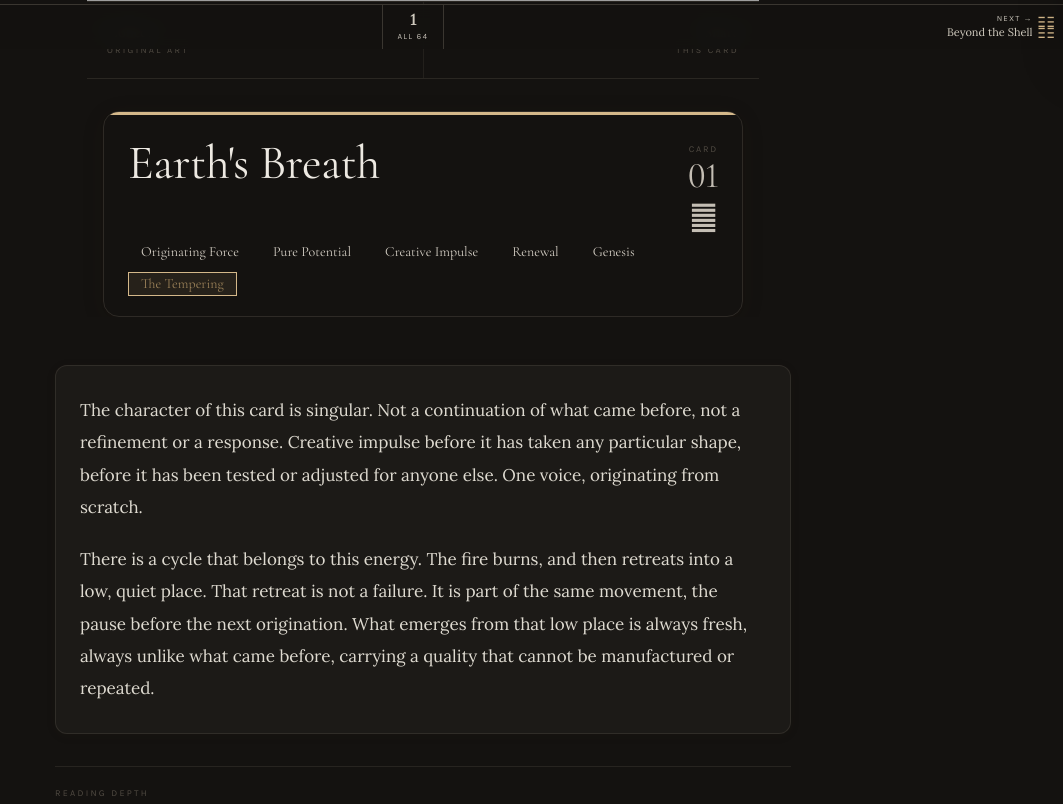
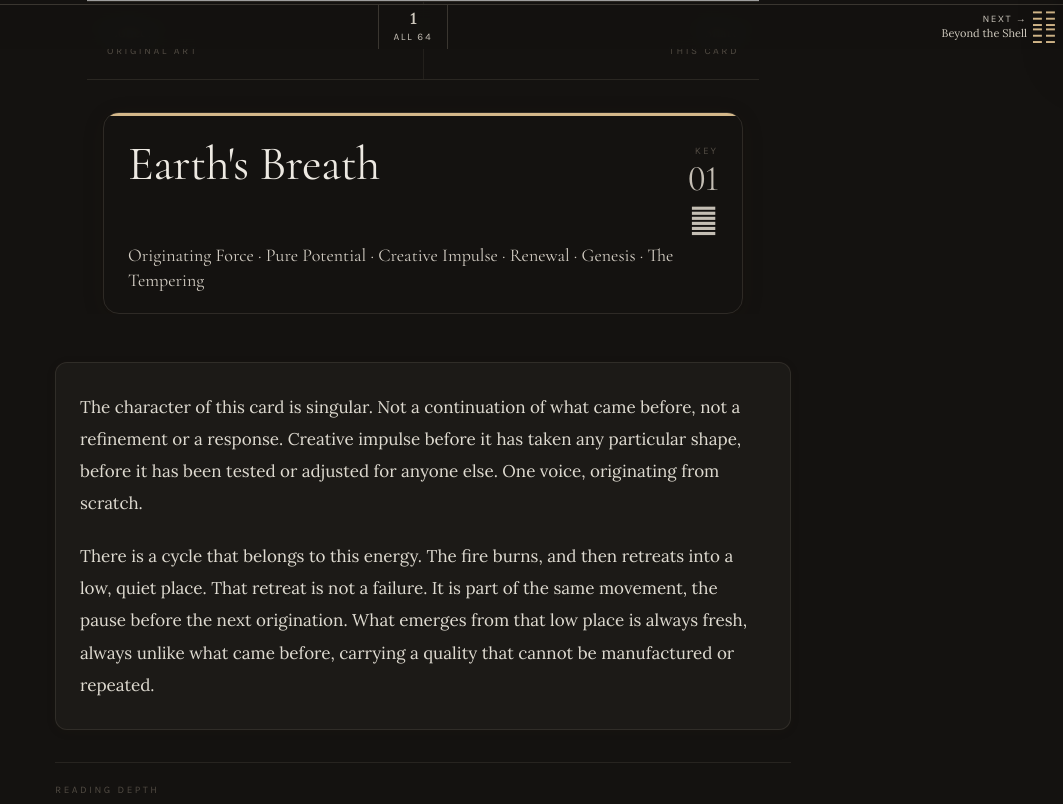
Before and after one commit to adroart/Adrian-Website, a React (Vite) app: page /oracle/universal-language/1 in a window 1280 px wide. Shown: the part 751-1555 px from the top of the page, without its empty margins (217-1280 px from the left). Built offline with nearby package versions, Linux system fonts and the light colour scheme; grey boxes are pictures that could not be loaded.

Commit message:
fix: update font sizes and improve layout for Universal Language Card component

```diff
--- a/components/UniversalLanguageCard.tsx
+++ b/components/UniversalLanguageCard.tsx
@@ -807,17 +807,17 @@ const UniversalLanguageCard: React.FC = () => {
                     <p className="font-serif text-[16px] text-wood-900 group-hover:text-bronze-600 transition-colors duration-200 leading-tight">
                       Collect
                     </p>
-                    <p className="font-label text-[9px] uppercase tracking-[0.25em] text-wood-300 mt-0.5">
+                    <p className="font-label text-[10px] uppercase tracking-[0.25em] text-wood-300 mt-0.5">
                       Original art
                     </p>
                   </div>
                   {piece?.availability === 'SOLD' && (
-                    <span className="font-label text-[9px] uppercase tracking-[0.2em] ml-auto flex-shrink-0 text-wood-400">
+                    <span className="font-label text-[10px] uppercase tracking-[0.2em] ml-auto flex-shrink-0 text-wood-400">
                       Sold
                     </span>
                   )}
                   {piece?.availability === 'READY_TO_SHIP' && (
-                    <span className="font-label text-[9px] uppercase tracking-[0.2em] ml-auto flex-shrink-0 text-bronze-500 group-hover:text-bronze-400 transition-colors duration-200">
+                    <span className="font-label text-[10px] uppercase tracking-[0.2em] ml-auto flex-shrink-0 text-bronze-500 group-hover:text-bronze-400 transition-colors duration-200">
                       Available
                     </span>
                   )}
@@ -833,7 +833,7 @@ const UniversalLanguageCard: React.FC = () => {
                     <p className="font-serif text-[16px] text-wood-900 group-hover:text-bronze-600 transition-colors duration-200 leading-tight">
                       Share
                     </p>
-                    <p className="font-label text-[9px] uppercase tracking-[0.25em] text-wood-300 mt-0.5">
+                    <p className="font-label text-[10px] uppercase tracking-[0.25em] text-wood-300 mt-0.5">
                       This card
                     </p>
                   </div>
@@ -936,7 +936,7 @@ const UniversalLanguageCard: React.FC = () => {
                 <div className="flex items-start justify-between gap-4">
                   <h1 className="font-serif text-[48px] text-wood-900 leading-[1.0] tracking-[-0.01em]">{card.card_name}</h1>
                   <div className="flex flex-col items-end gap-0.5 shrink-0 pt-1">
-                    <span className="font-label text-[9px] uppercase tracking-[0.2em] text-wood-300">Card</span>
+                    <span className="font-label text-[10px] uppercase tracking-[0.2em] text-wood-300">Key</span>
                     <span className="font-display text-[36px] font-normal text-wood-400 leading-none tracking-tight">{String(card.number).padStart(2, '0')}</span>
                     {synthesis?.reference?.hexagram_symbol && (
                       <span className="text-[32px] text-wood-400 leading-none mt-1">{synthesis.reference.hexagram_symbol}</span>
@@ -944,25 +944,18 @@ const UniversalLanguageCard: React.FC = () => {
                   </div>
                 </div>
 
-                {/* Keywords — horizontal chips */}
+                {/* Keywords — dot-separated subtitle */}
                 {(() => {
                   const kws = synthesis?.keywords ?? expanded?.keywords ?? [];
                   return kws.length > 0 ? (
-                    <div className="mt-2 flex flex-wrap items-center gap-x-2 gap-y-2">
-                      {kws.map((k, i) => (
-                        <button
-                          key={i}
-                          onClick={() => go('genekeys')}
-                          className={`font-serif text-[14px] px-3 py-1 leading-none transition-colors cursor-pointer border ${
-                            i === kws.length - 1
-                              ? 'bg-bronze-500/10 border-bronze-400 text-bronze-700 hover:bg-bronze-500/20'
-                              : 'text-wood-500 border-transparent hover:text-bronze-600'
-                          }`}
-                        >
-                          {k}
-                        </button>
-                      ))}
-                    </div>
+                    <button
+                      onClick={() => go('genekeys')}
+                      className="mt-2 block text-left w-full cursor-pointer group"
+                    >
+                      <p className="font-serif text-[18px] leading-snug text-wood-400 dark:text-wood-500 group-hover:text-bronze-600 transition-colors">
+                        {kws.join(' · ')}
+                      </p>
+                    </button>
                   ) : null;
                 })()}
               </div>{/* end card inner px */}
@@ -976,7 +969,7 @@ const UniversalLanguageCard: React.FC = () => {
             )}
 
           <div className="mt-8 mb-1 pt-5 border-t border-wood-200/50">
-            <p className="font-label text-[9px] uppercase tracking-[0.25em] text-wood-300 mb-2">Reading Depth</p>
+            <p className="font-label text-[10px] uppercase tracking-[0.25em] text-wood-300 mb-2">Reading Depth</p>
             <div className="flex items-center gap-2">
               <button
                 onClick={() => handleDepthToggle('surface')}
@@ -1613,12 +1606,12 @@ const UniversalLanguageCard: React.FC = () => {
               >
                 {c && (
                   <div className="flex flex-col items-center flex-shrink-0">
-                    <span className="text-[14px] text-bronze-400 block leading-none" style={{transform:'scaleX(1.5)'}}>{c.iching.upper_trigram.symbol}</span>
-                    <span className="text-[14px] text-bronze-400 block leading-none -mt-[3px]" style={{transform:'scaleX(1.5)'}}>{c.iching.lower_trigram.symbol}</span>
+                    <span className="text-[20px] text-bronze-400 block leading-none" style={{transform:'scaleX(1.5)'}}>{c.iching.upper_trigram.symbol}</span>
+                    <span className="text-[20px] text-bronze-400 block leading-none -mt-[3px]" style={{transform:'scaleX(1.5)'}}>{c.iching.lower_trigram.symbol}</span>
                   </div>
                 )}
                 <div className="min-w-0">
-                  <p className="font-label text-[8px] uppercase tracking-[0.14em] text-wood-400 leading-none">← Prev</p>
+                  <p className="font-label text-[10px] uppercase tracking-[0.14em] text-wood-400 leading-none">← Prev</p>
                   <p className="font-sans text-[11px] text-wood-700 leading-tight truncate mt-[3px]">{c?.card_name}</p>
                 </div>
               </Link>
@@ -1630,7 +1623,7 @@ const UniversalLanguageCard: React.FC = () => {
             className="flex flex-col items-center justify-center px-3.5 border-x border-wood-200 flex-shrink-0 hover:bg-wood-50 transition-colors"
           >
             <span className="font-serif text-[17px] font-semibold text-wood-700 leading-none">{card.number}</span>
-            <span className="font-label text-[8px] uppercase tracking-[0.16em] text-wood-400 mt-[3px]">All 64</span>
+            <span className="font-label text-[10px] uppercase tracking-[0.16em] text-wood-400 mt-[3px]">All 64</span>
           </Link>
 
           {/* Next — icon inside the link */}
@@ -1643,13 +1636,13 @@ const UniversalLanguageCard: React.FC = () => {
                 className="flex items-center justify-end gap-2 px-2.5 flex-1 min-w-0 hover:bg-wood-50 transition-colors"
               >
                 <div className="min-w-0 text-right">
-                  <p className="font-label text-[8px] uppercase tracking-[0.14em] text-wood-400 leading-none">Next →</p>
+                  <p className="font-label text-[10px] uppercase tracking-[0.14em] text-wood-400 leading-none">Next →</p>
                   <p className="font-sans text-[11px] text-wood-700 leading-tight truncate mt-[3px]">{c?.card_name}</p>
                 </div>
                 {c && (
                   <div className="flex flex-col items-center flex-shrink-0">
-                    <span className="text-[14px] text-bronze-400 block leading-none" style={{transform:'scaleX(1.5)'}}>{c.iching.upper_trigram.symbol}</span>
-                    <span className="text-[14px] text-bronze-400 block leading-none -mt-[3px]" style={{transform:'scaleX(1.5)'}}>{c.iching.lower_trigram.symbol}</span>
+                    <span className="text-[20px] text-bronze-400 block leading-none" style={{transform:'scaleX(1.5)'}}>{c.iching.upper_trigram.symbol}</span>
+                    <span className="text-[20px] text-bronze-400 block leading-none -mt-[3px]" style={{transform:'scaleX(1.5)'}}>{c.iching.lower_trigram.symbol}</span>
                   </div>
                 )}
               </Link>
```
Also changed, not shown: 1 other file (tests, documents, lock files or other folders).
